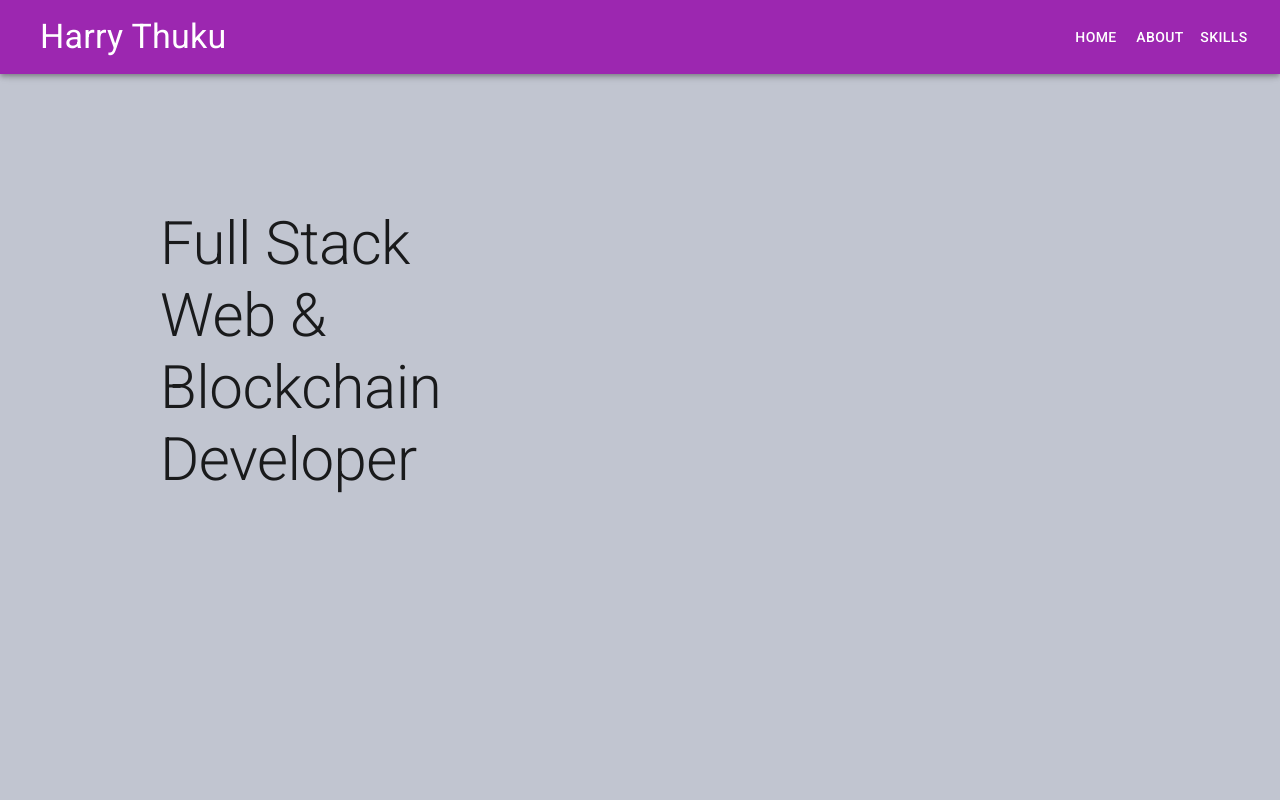
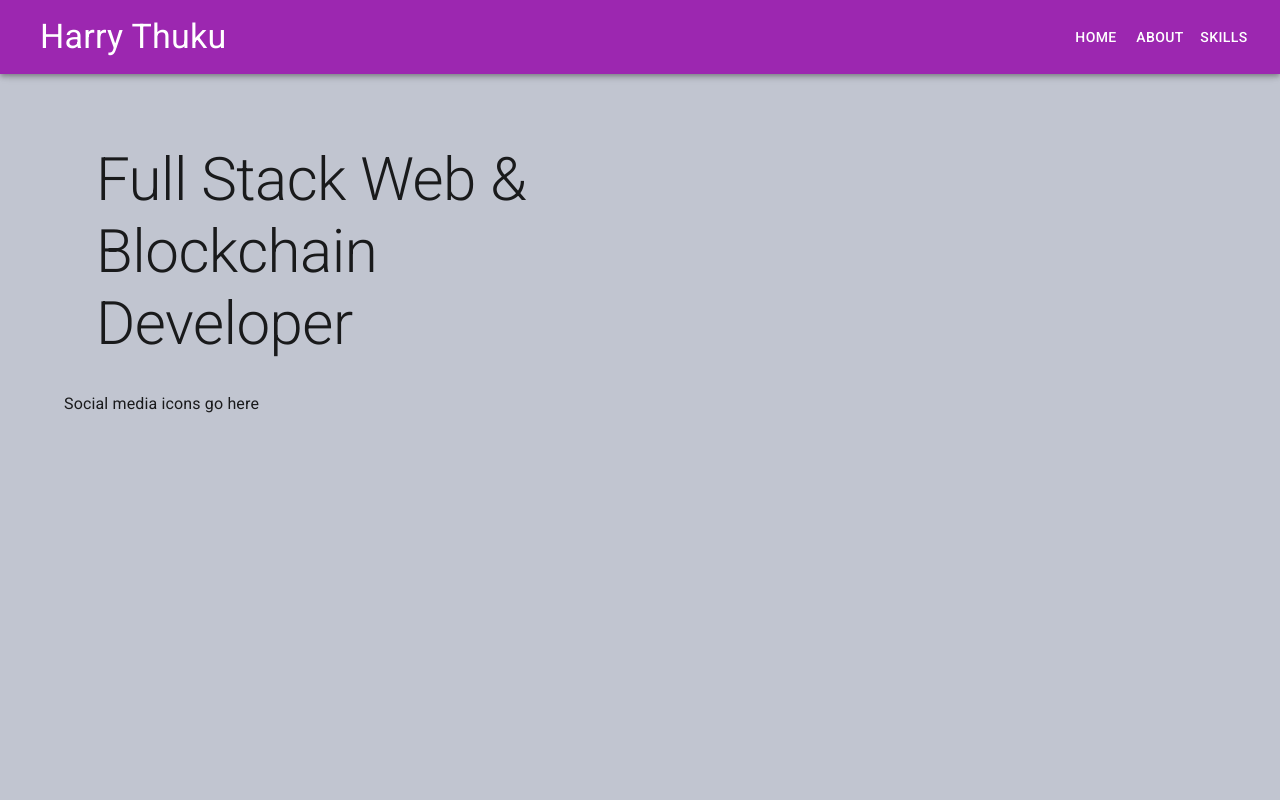
Before and after one commit to hthuku95/portfolio_two, a React (Create React App) app: page / in a window 1280 px wide. Shown: the top 800 px of the page. Built offline with nearby package versions, Linux system fonts and the light colour scheme.

Commit message:
Added section for social media icons

```diff
--- a/src/components/Header.js
+++ b/src/components/Header.js
@@ -1,13 +1,16 @@
-import {Container,Grid,Typography} from "@mui/material"
+import {Container,Grid,Typography,Box} from "@mui/material";
 
 const Header = () => {
     return (
         <Container id='section1'>
             <Grid container spacing={2} columns={16}>
                 <Grid item xs={16} sm={16} md={8} lg={8} xl={8} height="100vh">
-                    <Typography variant="h2" sx={{ p: 12 }}>
+                    <Typography variant="h2" sx={{ p: 4 }}>
                         Full Stack Web & Blockchain Developer
                     </Typography>
+                    <Box>
+                        Social media icons go here
+                    </Box>
                 </Grid>
                 <Grid item xs={16} sm={16} md={8} lg={8} xl={8} height="100vh">
 
```
